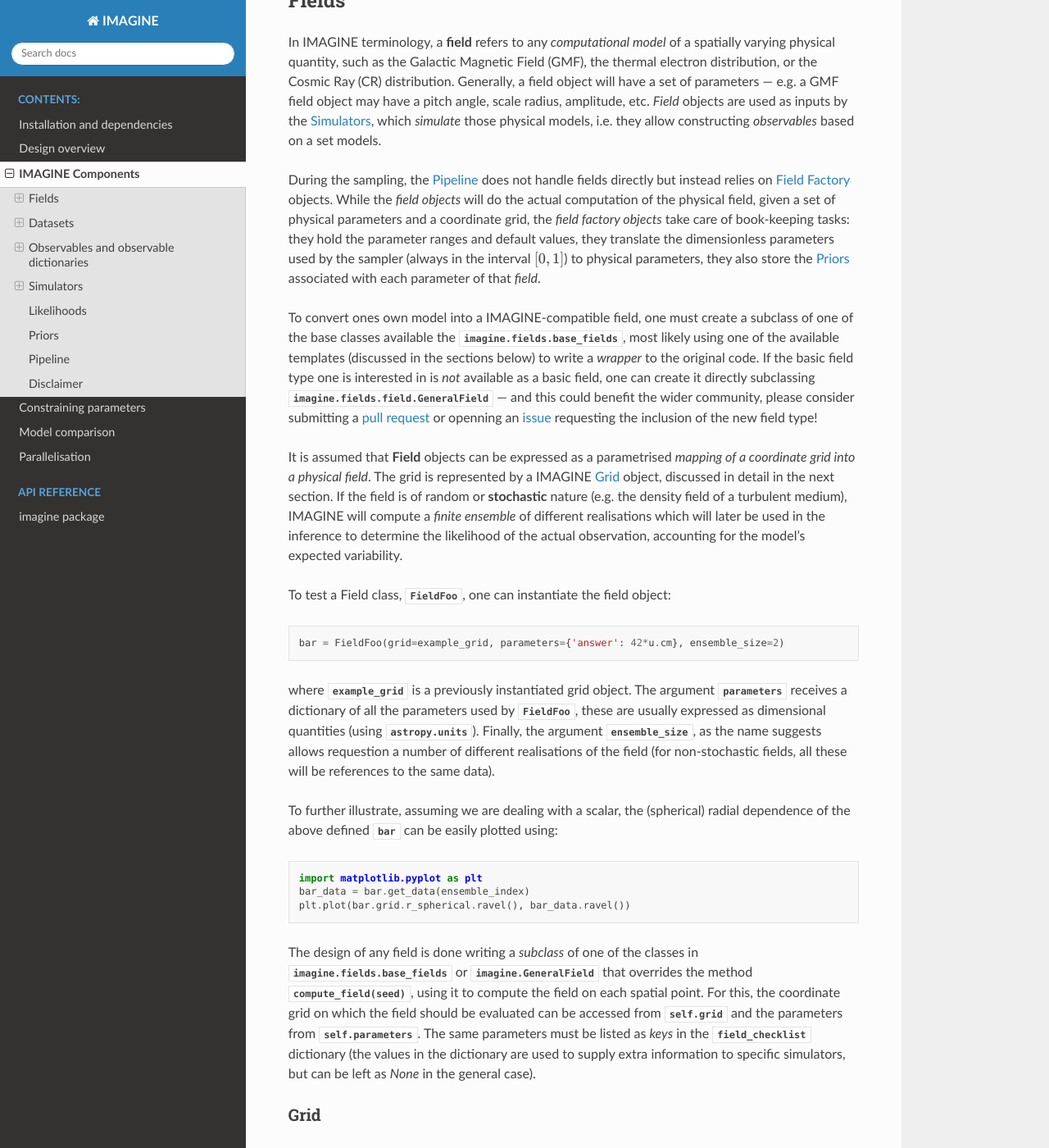
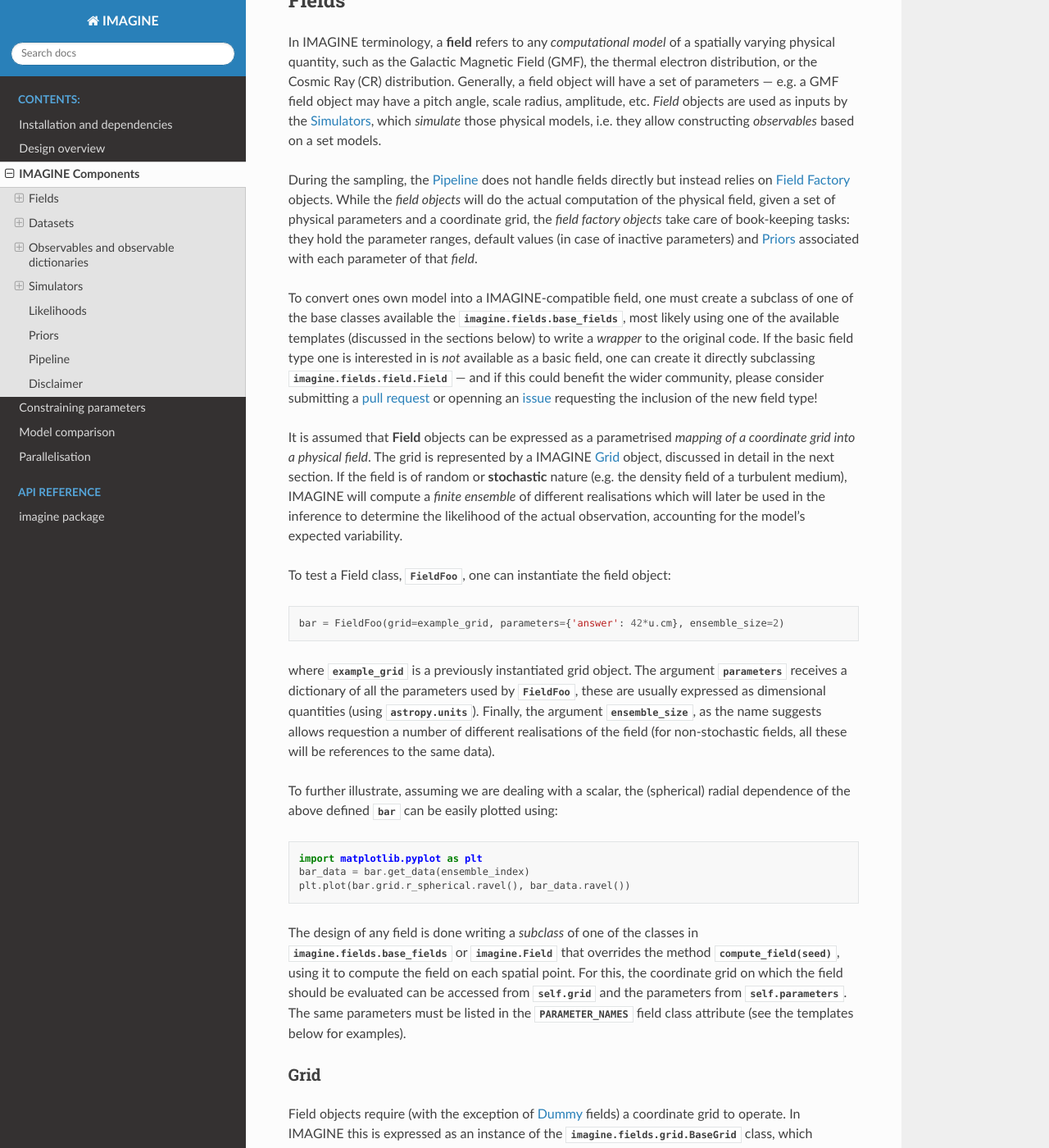
Before and after one commit to IMAGINE-Consortium/imagine, a Sphinx documentation site: the page built from doc/source/components.rst, in a window 1280 px wide and 1400 px high, scrolled down 764 px. Shown: the whole window at 82% size. Built offline with Sphinx 7.4.7 and the Read the Docs theme 2.0.0, drawn with Linux system fonts in a browser that asks for light colours; pages that are not in the unit, such as notebooks, are missing from menus; some of the changed text lies outside the part shown.

Commit message:
Corrects docs reflecting recent changes #23

```diff
--- a/doc/source/components.rst
+++ b/doc/source/components.rst
@@ -33,10 +33,8 @@ instead relies on `Field Factory`_ objects.
 While the *field objects* will do the actual computation of the physical field,
 given a set of physical parameters and a coordinate grid,
 the *field factory objects* take care of book-keeping tasks: they hold the
-parameter ranges and default values, they translate the dimensionless parameters
-used by the sampler (always in the interval :math:`[0,1]`) to physical
-parameters, they also store the `Priors`_ associated with each parameter of
-that *field*.
+parameter ranges, default values (in case of inactive parameters) and
+`Priors`_ associated with each parameter of that *field*.
 
 To convert ones own model into a IMAGINE-compatible field, one must create a
 subclass of one of the base classes available the
@@ -46,8 +44,8 @@ sections below) to write a *wrapper* to the original code.
 If the basic field type one is interested in
 is *not* available as a basic field, one
 can create it directly subclassing
-:py:class:`imagine.fields.field.GeneralField` —
-and this could benefit the wider community, please consider
+:py:class:`imagine.fields.field.Field` —
+and if this could benefit the wider community, please consider
 submitting a
 `pull request <https://github.com/IMAGINE-Consortium/imagine/pulls>`_ or
 openning an `issue <https://github.com/IMAGINE-Consortium/imagine/issues>`_
@@ -85,19 +83,17 @@ can be easily plotted using::
 
 The design of any field is done writing a *subclass* of one of the classes in
 :py:mod:`imagine.fields.base_fields` or
-:py:class:`imagine.GeneralField <imagine.fields.field.GeneralField>`
+:py:class:`imagine.Field <imagine.fields.field.Field>`
 that overrides the method
-:py:meth:`compute_field(seed) <imagine.fields.field.GeneralField.compute_field>`,
+:py:meth:`compute_field(seed) <imagine.fields.field.Field.compute_field>`,
 using it to compute the field on each spatial point.
 For this, the coordinate grid on which the field should
 be evaluated can be accessed from
-:py:data:`self.grid <imagine.fields.field.GeneralField.grid>`
+:py:data:`self.grid <imagine.fields.field.Field.grid>`
 and the parameters from
-:py:data:`self.parameters <imagine.fields.field.GeneralField.parameters>`.
-The same parameters must be listed as *keys* in the
-:py:data:`field_checklist <imagine.fields.field.GeneralField.field_checklist>`
-dictionary (the values in the dictionary are used to supply extra information
-to specific simulators, but can be left as `None` in the general case).
+:py:data:`self.parameters <imagine.fields.field.Field.parameters>`.
+The same parameters must be listed in the :py:data:`PARAMETER_NAMES` field class
+attribute (see the templates below for examples).
 
 
 .. _Grid:
@@ -119,16 +115,17 @@ Galaxy (or galaxy) centre, with the :math:`z` coordinate giving the distance to
 the midplane.
 
 To construct a grid with uniformly-distributed coordinates one can use the
-:py:class:`imagine.fields.grid.UniformGrid` that accompanies IMAGINE.
+:py:class:`imagine.fields.UniformGrid <imagine.fields.grid.UniformGrid>`
+that accompanies IMAGINE.
 For example, one can create a grid where the cylindrical coordinates are equally
 spaced using::
 
-    import imagine as img
-    cylindrical_grid = img.UniformGrid(box=[[0.25*u.kpc, 15*u.kpc],
-                                            [-180*u.deg, np.pi*u.rad],
-                                            [-15*u.kpc, 15*u.kpc]],
-                          resolution = [9,12,9],
-                          grid_type = 'cylindrical')
+    from imagine.fields import UniformGrid
+    cylindrical_grid = UniformGrid(box=[[0.25*u.kpc, 15*u.kpc],
+                                        [-180*u.deg, np.pi*u.rad],
+                                        [-15*u.kpc, 15*u.kpc]],
+                                   resolution = [9,12,9],
+                                   grid_type = 'cylindrical')
 
 The :py:data:`box` argument contains the lower and upper limits of the
 coordinates (respectively :math:`r`, :math:`\phi` and :math:`z`),
@@ -151,7 +148,8 @@ cartesian coordinate values, this can be done simply using::
 
 
 To create a personalised (non-uniform) grid, one needs to subclass
-:py:class:`imagine.fields.grid.BaseGrid` and override the method :py:meth:`generate_coordinates <imagine.fields.grid.BaseGrid.generate_coordinates>`. The :py:class:`imagine.fields.grid.UniformGrid`
+:py:class:`imagine.fields.grid.BaseGrid` and override the method :py:meth:`generate_coordinates <imagine.fields.grid.BaseGrid.generate_coordinates>`.
+The :py:class:`UniformGrid <imagine.fields.grid.UniformGrid>`
 class should itself provide a good example/template of how to do this.
 
 
@@ -175,21 +173,20 @@ be able to map an arbitrary coordinate grid into densities.
 
 Of course, one can also write ones model (if it is simple enough) into the
 derived subclass definition. On example of a class derived from
-:py:class:`imagine.fields.base_fields.ThermalElectronDensityField` can be seen
+:py:class:`imagine.fields.ThermalElectronDensityField <imagine.fields.base_fields.ThermalElectronDensityField>` can be seen
 bellow::
 
-    from imagine import ThermalElectronDensityField
+    from imagine.fields import ThermalElectronDensityField
 
     class ExponentialThermalElectrons(ThermalElectronDensityField):
         """Example: thermal electron density of an (double) exponential disc"""
 
-        field_name = 'exponential_disc_thermal_electrons'
+        NAME = 'exponential_disc_thermal_electrons'
+        PARAMETER_NAMES = ['central_density',
+                           'scale_radius',
+                           'scale_height']
 
-        @property
-        def field_checklist(self):
-            return {'central_density' : None, 'scale_radius' : None, 'scale_height' : None}
-
-        def compute_field(self):
+        def compute_field(self, seed):
             R = self.grid.r_cylindrical
             z = self.grid.z
             Re = self.parameters['scale_radius']
@@ -213,7 +210,7 @@ It was assumed the existence of a hypothetical module :py:mod:`MY_GALAXY_MODEL`
 which, given a set of parameters and three 3-arrays containing coordinate values,
 computes the magnetic field vector at each point.
 
-The method :py:meth:`compute_field() <imagine.fields.base_fields.MagneticField.compute_field>`
+The method :py:meth:`compute_field() <imagine.fields.field.Field.compute_field>`
 must return an :py:class:`astropy.units.Quantity`,
 with shape `(Nx,Ny,Nz,3)` where `Ni` is the corresponding grid resolution and
 the last axis corresponds to the component (with x, y and z associated with
@@ -223,27 +220,26 @@ correpond to a magnetic field (i.e. units must be :math:`\mu\rm G`, :math:`\rm G
 
 A simple example, comprising a constant magnetic field can be seen below::
 
-    from imagine import MagneticField
+    from imagine.fields import MagneticField
 
     class ConstantMagneticField(MagneticField):
         """Example: constant magnetic field"""
         field_name = 'constantB'
 
-        @property
-        def field_checklist(self):
-            return {'Bx': None, 'By': None, 'Bz': None}
+        NAME = 'constant_B'
+        PARAMETER_NAMES = ['Bx', 'By', 'Bz']
 
-        def compute_field(self):
+        def compute_field(self, seed):
             # Creates an empty array to store the result
             B = np.empty(self.data_shape) * self.parameters['Bx'].unit
             # For a magnetic field, the output must be of shape:
             # (Nx,Ny,Nz,Nc) where Nc is the index of the component.
             # Computes Bx
-            B[:,:,:,0] = self.parameters['Bx']*np.ones(self.grid.shape)
+            B[:, :, :, 0] = self.parameters['Bx']
             # Computes By
-            B[:,:,:,1] = self.parameters['By']*np.ones(self.grid.shape)
+            B[:, :, :, 1] = self.parameters['By']
             # Computes Bz
-            B[:,:,:,2] = self.parameters['Bz']*np.ones(self.grid.shape)
+            B[:, :, :, 2] = self.parameters['Bz']
             return B
 
 
@@ -331,15 +327,18 @@ the Simulator, which computes simulated Observables for comparison
 with the measured observables in the Likelihood module.
 
 Given a Field `YourFieldClass` (which must be an instance of a class derived
-from :py:class:`GeneralField <imagine.fields.field.GeneralField>`)
+from :py:class:`Field <imagine.fields.field.Field>`)
 the following template can be used construct a field factory:
 
 .. literalinclude:: ../../imagine/templates/field_factory_template.py
 
 The object `Prior A` must be an instance of
-:py:class:`imagine.priors.prior.GeneralPrior` (see section `Priors`_ for
+:py:class:`imagine.priors.Prior <imagine.priors.prior.Prior>`
+(see section `Priors`_ for
 details). A flat prior (i.e. a uniform, where all parameter values are
-equally likely) can be set using the :py:class:`imagine.priors.basic_priors.FlatPrior` class.
+equally likely) can be set using the
+:py:class:`imagine.priors.FlatPrior <imagine.priors.basic_priors.FlatPrior>`
+class.
 
 One can initialize the Field Factory supplying the grid on which the
 corresponding Field will be evaluated::
@@ -347,7 +346,7 @@ corresponding Field will be evaluated::
       myFactory = YourField_Factory(grid=cartesian_grid)
 
 The factory object :py:obj:`myFactory` can now be handled to the `Pipeline`_,
-which will generate new fields by calling the :py:meth:`~imagine.fields.field_factory.FieldFactory`.
+which will generate new fields by calling the :py:meth:`imagine.fields.field_factory.FieldFactory`.
 
 
 .. _Datasets:
--- a/doc/source/design.rst
+++ b/doc/source/design.rst
@@ -18,7 +18,7 @@ both observational and mock data.
 
 New observational data are included in IMAGINE using the :ref:`Datasets`,
 which help effortlessly adjusting the format of the data to the standard
-specifications (and are internally easily converted into *Observables*)
+specifications (and are internally easily converted into :ref:`Observables <Observables>`)
 Also, a collection of *Datasets* contributed by the community can be found in
 the Consortium's dedicated `Dataset repository <https://github.com/IMAGINE-Consortium/imagine-datasets>`_.
 
```
Also changed, not shown: other parts of doc/source/components.rst (+6 -6 lines).
